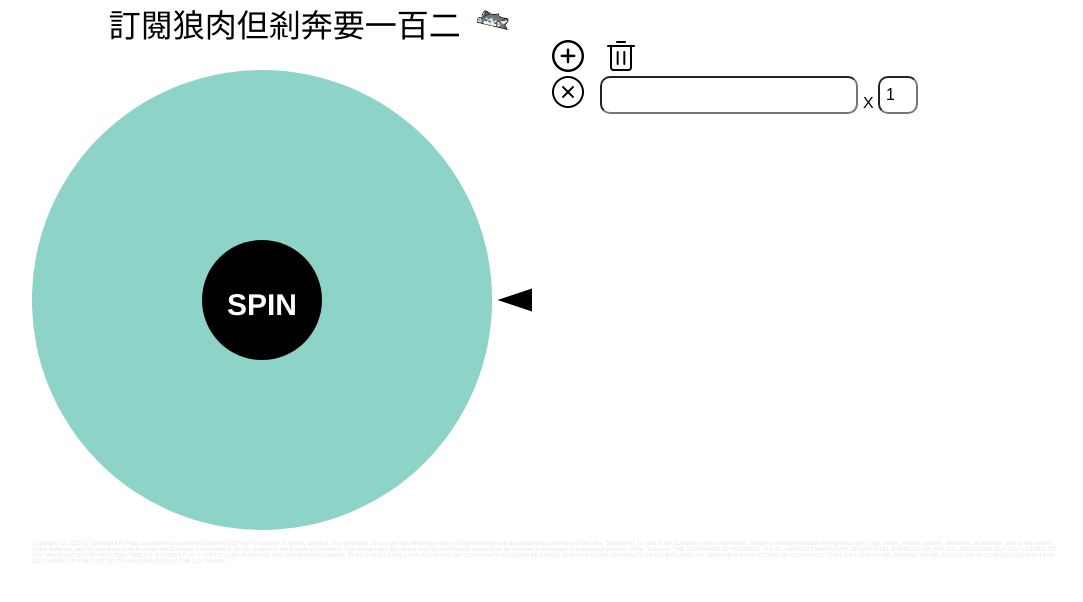
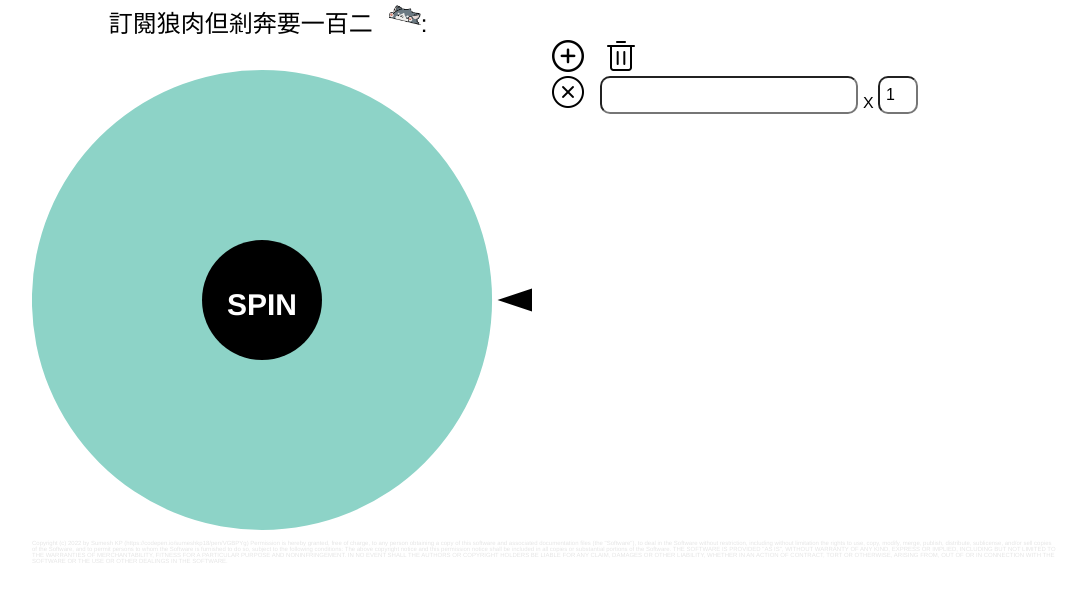
Before and after one commit to fsesb9801/fsesb9801.github.io, a plain HTML site: page index.html in a window 1280 px wide. Shown: the whole page, without its empty margins (32-1115 px from the left). Drawn offline with Linux system fonts and the light colour scheme.

Commit message:
Add files via upload

```diff
--- a/index.html
+++ b/index.html
@@ -26,7 +26,7 @@
         #top{
             position: absolute;
             height: 4vh;
-            font-size: 4vh;
+            font-size: 3vh;
             top: 0px;
             left: 11vw;
         }
@@ -74,7 +74,7 @@
     </style>
 </head>
 <body>
-    <span id="top">訂閱狼肉但剎奔要一百二<img src="tap.gif" alt=""></span>
+    <span id="top">訂閱狼肉但剎奔要一百二<img src="tap.gif" alt="">:<span id="picked"></span></span>
     <div id="chart"></div>
     <div id="container">
         <img src="add.png" width="" height="" id="add_row" alt="">
--- a/test.js
+++ b/test.js
@@ -180,8 +180,8 @@ function spin(d){
 
                     // Get the result value from object "data"
         //console.log(data[picked])
-
-                    // Comment the below line for restrict spin to sngle time
+        document.getElementById('picked').innerText=' '+data[picked]
+                            // Comment the below line for restrict spin to sngle time
         container.on("click", spin);
     });
 }
```
Also changed, not shown: test.min.js.
